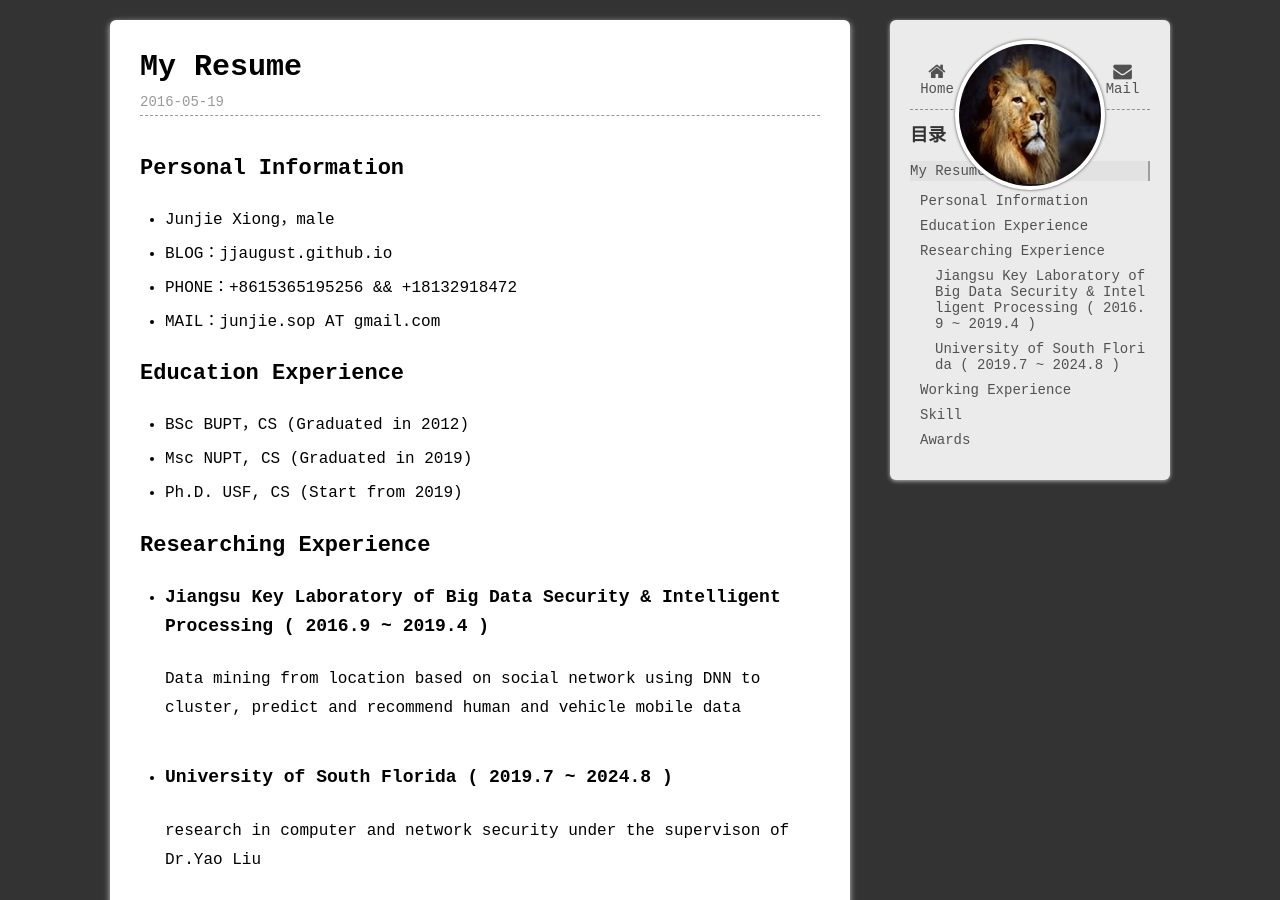
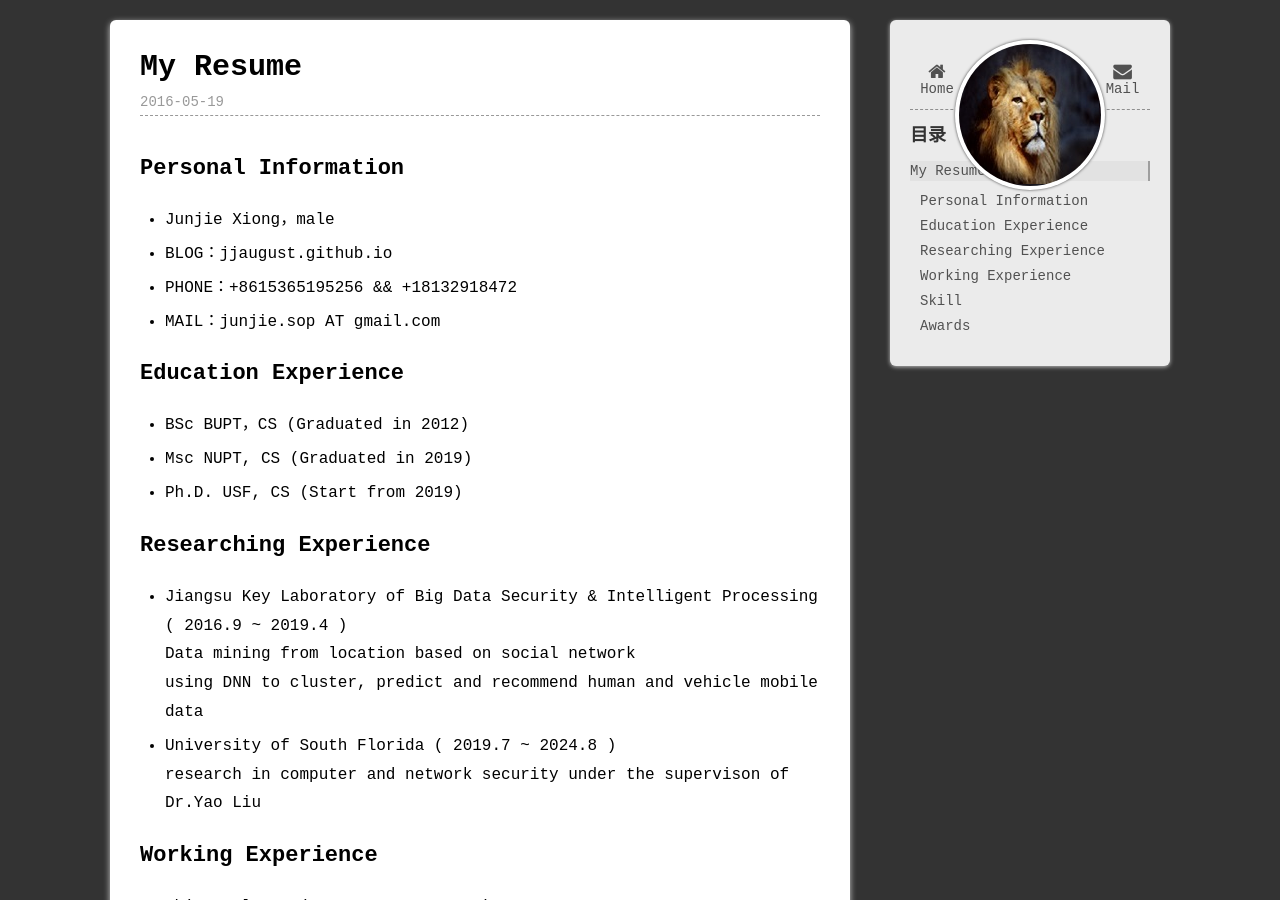
Before and after one commit to jjAugust/jjAugust.github.io, a Jekyll site: the page built from _posts/resume/2016-05-19-resume.md, in a window 1280 px wide and 900 px high. Built offline with Jekyll 4.4.1, drawn with Linux system fonts in a browser that asks for light colours.

Commit message:
Update 2016-05-19-resume.md

```diff
--- a/_posts/resume/2016-05-19-resume.md
+++ b/_posts/resume/2016-05-19-resume.md
@@ -23,10 +23,10 @@ Education Experience
 
 Researching Experience
 ---
-- ### Jiangsu Key Laboratory of Big Data Security & Intelligent Processing ( 2016.9 ~ 2019.4 )
+-  Jiangsu Key Laboratory of Big Data Security & Intelligent Processing ( 2016.9 ~ 2019.4 )
     Data mining from location based on social network
     using DNN to cluster, predict and recommend human and vehicle mobile data
-- ### University of South Florida ( 2019.7 ~ 2024.8 )
+-  University of South Florida ( 2019.7 ~ 2024.8 )
     research in computer and network security under the supervison of Dr.Yao Liu
 
 Working Experience
```
